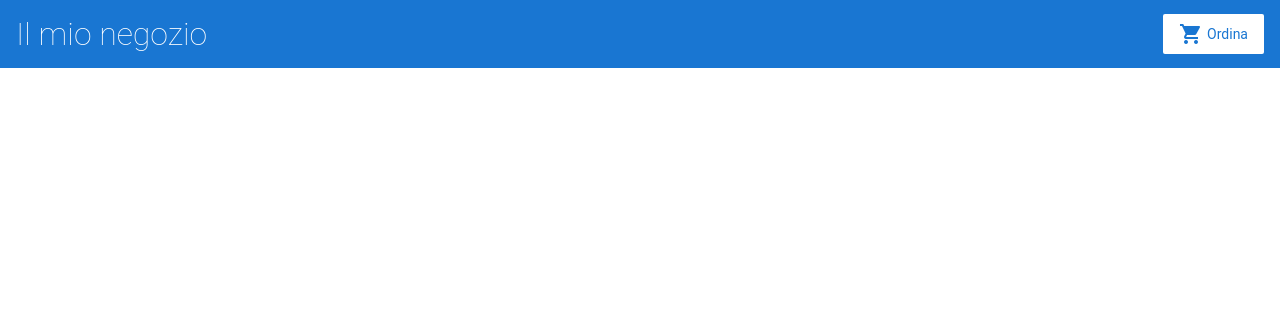
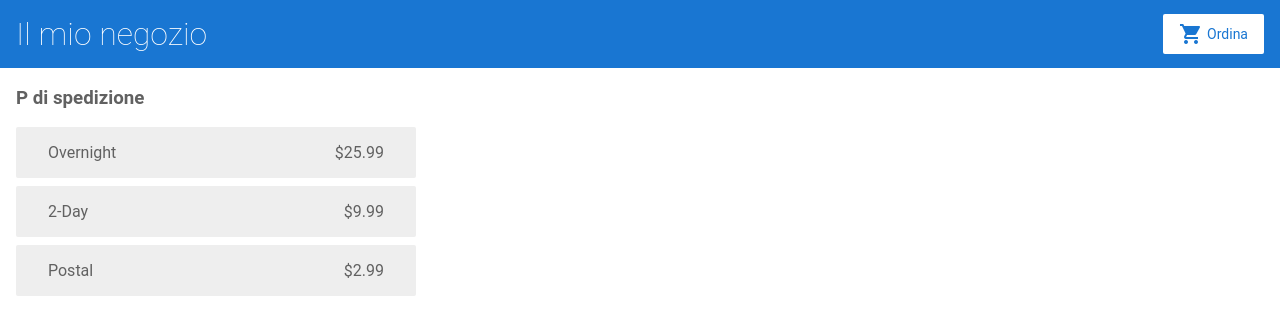
Before and after one commit to dprimon/angular-nrqxbs, an Angular app: page /shipping in a window 1280 px wide. Before the commit this address led to /. Shown: the top 334 px of the page. Built offline with nearby package versions, Linux system fonts and the light colour scheme.

Commit message:
Retrieve shipping prices

```diff
--- a/src/app/cart.service.ts
+++ b/src/app/cart.service.ts
@@ -1,4 +1,5 @@
 import { Injectable } from "@angular/core";
+import { HttpClient } from '@angular/common/http';
 
 @Injectable({
   providedIn: "root"
@@ -6,7 +7,9 @@
 export class CartService {
   items = [];
 
-  constructor() {}
+  constructor(
+    private http: HttpClient
+  ) {}
 
   addToCart(product) {
     this.items.push(product);
@@ -20,4 +23,8 @@
     this.items = [];
     return this.items;
   }
+
+  getShippingPrices() {
+    return this.http.get<{type: string, price: number}[]>('/assets/shipping.json');
+  }
 }
--- a/src/app/cart/cart.component.html
+++ b/src/app/cart/cart.component.html
@@ -1,4 +1,7 @@
 <h3>Carrello</h3>
+<p>
+  <a routerLink="/shipping">Prezzi di spedizione</a>
+</p>
 <div class="cart-item" *ngFor="let item of items">
   <span>{{ item.name }}</span>
   <span>{{ item.price | currency }}</span>
--- a/src/app/cart/cart.component.ts
+++ b/src/app/cart/cart.component.ts
@@ -7,7 +7,7 @@
   styleUrls: ['./cart.component.css']
 })
 export class CartComponent implements OnInit {
-  tems = this.cartService.getItems();
+  items = this.cartService.getItems();
 
   constructor(
     private cartService: CartService
--- /dev/null
+++ b/src/app/shipping/shipping.component.html
@@ -0,0 +1,6 @@
+<h3>P di spedizione</h3>
+
+<div class="shipping-item" *ngFor="let shipping of shippingCosts | async">
+  <span>{{ shipping.type }}</span>
+  <span>{{ shipping.price | currency }}</span>
+</div>
--- /dev/null
+++ b/src/app/shipping/shipping.component.ts
@@ -0,0 +1,17 @@
+import { Component, OnInit } from '@angular/core';
+import { CartService } from '../cart.service';
+
+@Component({
+  selector: 'app-shipping',
+  templateUrl: './shipping.component.html',
+  styleUrls: ['./shipping.component.css']
+})
+export class ShippingComponent implements OnInit {
+  shippingCosts = this.cartService.getShippingPrices();
+
+  constructor(private cartService: CartService) { }
+
+  ngOnInit() {
+  }
+
+}
```
Also changed, not shown: src/app/app.module.ts (+6 -1 lines), src/app/shipping/shipping.component.css (added).
